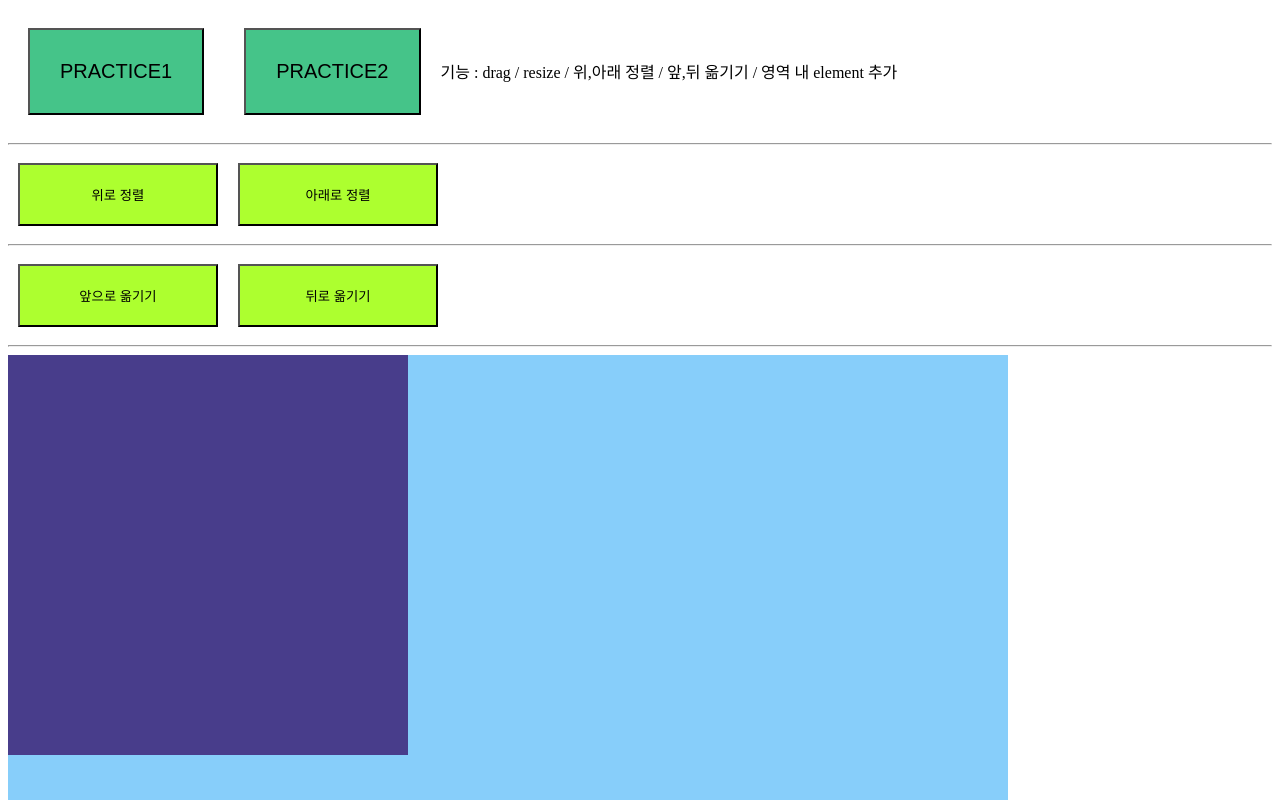
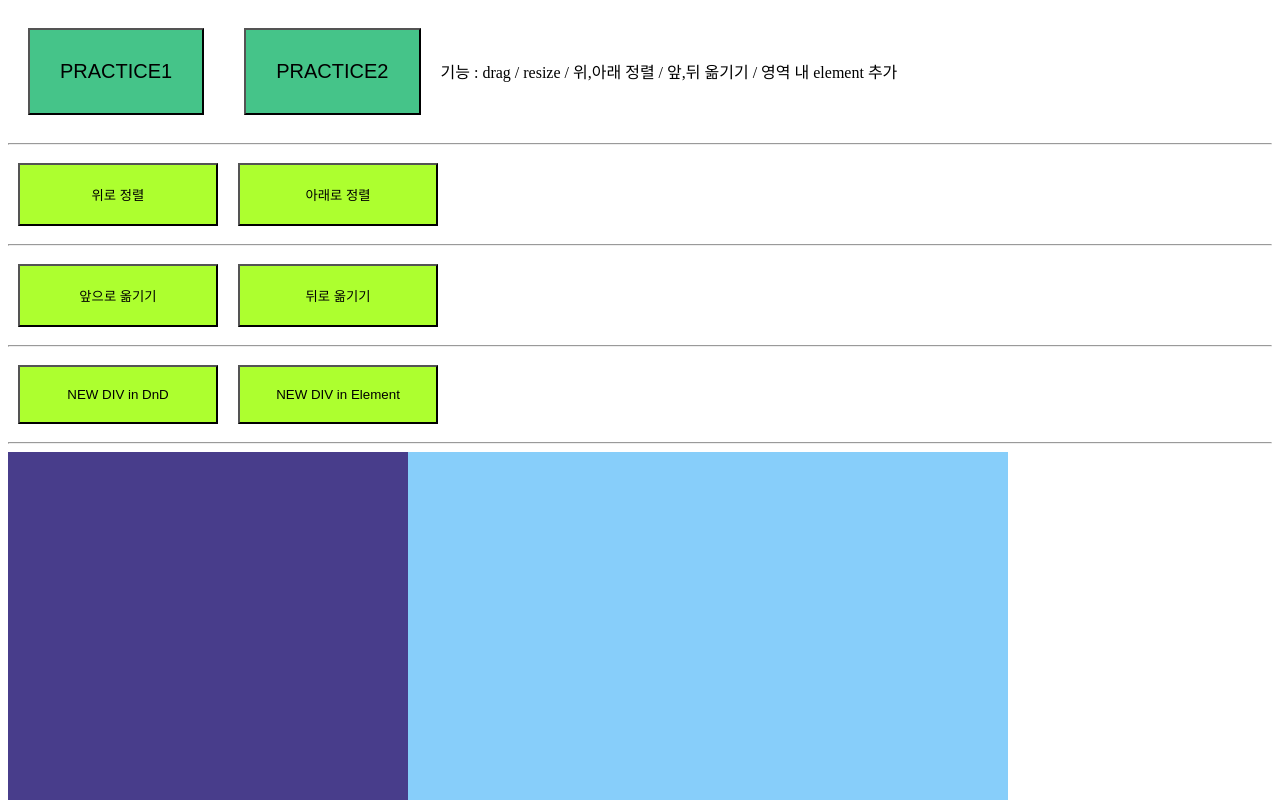
Before and after one commit to iDaeun/practiceByUsingLibs, an Angular app in the folder dragAndDrop/: page / in a window 1280 px wide. Both pictures are taken after a click on the button "PRACTICE2". Shown: the top 800 px of the page. Built offline with nearby package versions, Linux system fonts and the light colour scheme.

Commit message:
DnD에 새로운 element 추가

```diff
--- a/dragAndDrop/src/app/combination/combination.component.html
+++ b/dragAndDrop/src/app/combination/combination.component.html
@@ -6,6 +6,9 @@
 <button (click)="top()">앞으로 옮기기</button>
 <button (click)="bottom()">뒤로 옮기기</button>
 <hr>
+<button (click)="addDiv0()">NEW DIV in DnD</button>
+<button (click)="addDiv1()">NEW DIV in Element</button>
+<hr>
 <div id="parentDiv">
   <div class="childDiv" id="childDiv0" (click)="click($event)"></div>
   <div class="childDiv" id="childDiv1" (click)="click($event)"></div>
--- a/dragAndDrop/src/app/combination/combination.component.ts
+++ b/dragAndDrop/src/app/combination/combination.component.ts
@@ -8,7 +8,6 @@ import interact from 'interactjs';
 })
 export class CombinationComponent implements OnInit {
 
-  public movedElement = '';
   private clickedDiv: string;
 
   @HostListener('document:mousemove', ['$event'])
@@ -41,7 +40,6 @@ export class CombinationComponent implements OnInit {
   // drag and drop
   private dragMoveListener(event) {
     const target = event.target;
-    this.movedElement = target.id;
 
     let x = (parseFloat(target.getAttribute('data-x')) || 0) + event.dx;
     let y = (parseFloat(target.getAttribute('data-y')) || 0) + event.dy;
@@ -55,7 +53,6 @@ export class CombinationComponent implements OnInit {
 
   private resizeMoveListener(event) {
     const target = event.target;
-    this.movedElement = target.id;
 
     let x = (parseFloat(target.getAttribute('data-x')) || 0);
     let y = (parseFloat(target.getAttribute('data-y')) || 0);
@@ -112,4 +109,30 @@ export class CombinationComponent implements OnInit {
       parentDiv.insertAdjacentElement('afterbegin', childDiv);
     }
   }
+
+  // element 추가
+  private setColor() {
+    let x = Math.floor(Math.random() * 256);
+    let y = Math.floor(Math.random() * 256);
+    let z = Math.floor(Math.random() * 256);
+    return 'rgb(' + x + ',' + y + ',' + z + ')';
+  }
+
+  public addDiv0() {
+    let newDiv = document.createElement('div');
+    let bgColor = this.setColor();
+    newDiv.id = `childDiv${Math.floor(Math.random() * 100)}`;
+    newDiv.className = 'childDiv';
+    newDiv.setAttribute('style', `background-color: ${bgColor}; position: absolute; box-sizing: border-box; touch-action: none; width: 400px; height: 400px;`);
+    newDiv.addEventListener('click', (event) => {
+      this.click(event);
+    });
+
+    newDiv.textContent = 'new box!';
+    document.getElementById('parentDiv').appendChild(newDiv);
+  }
+
+  public addDiv1() {
+
+  }
 }
```
